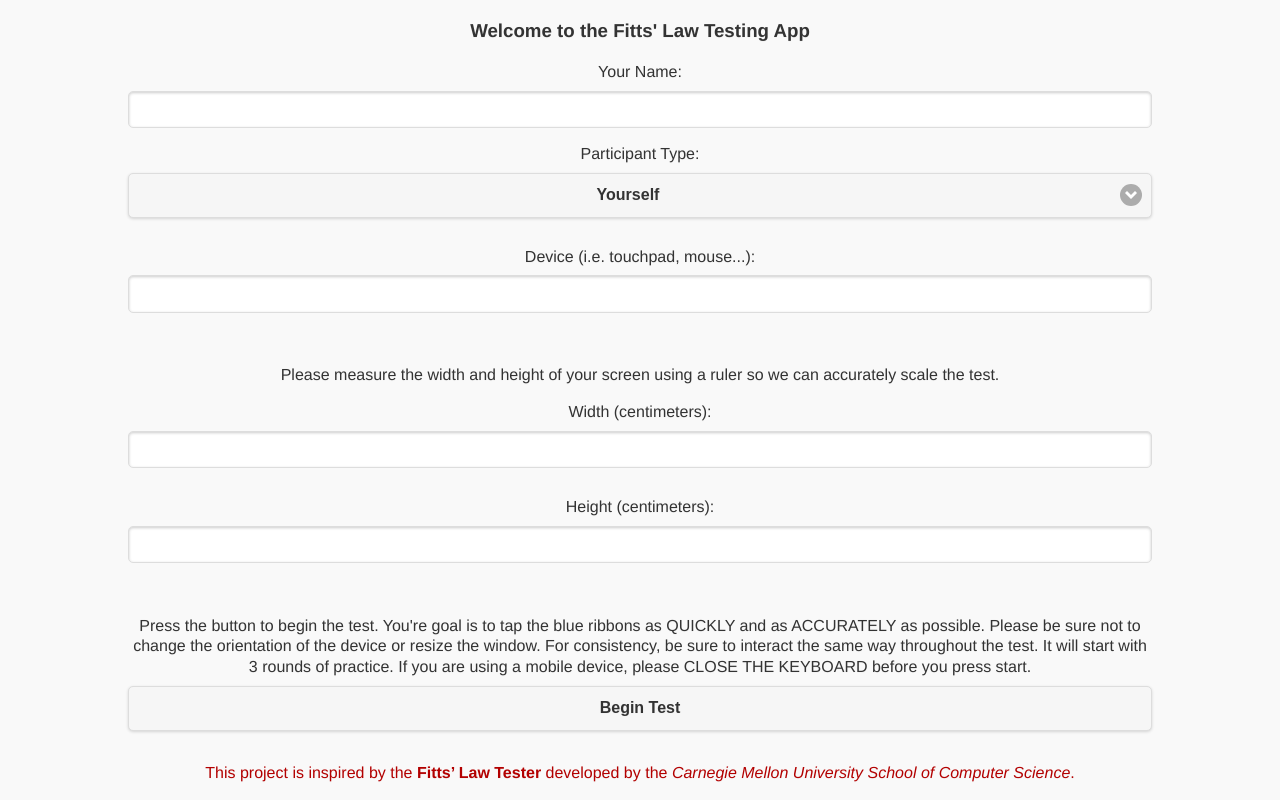
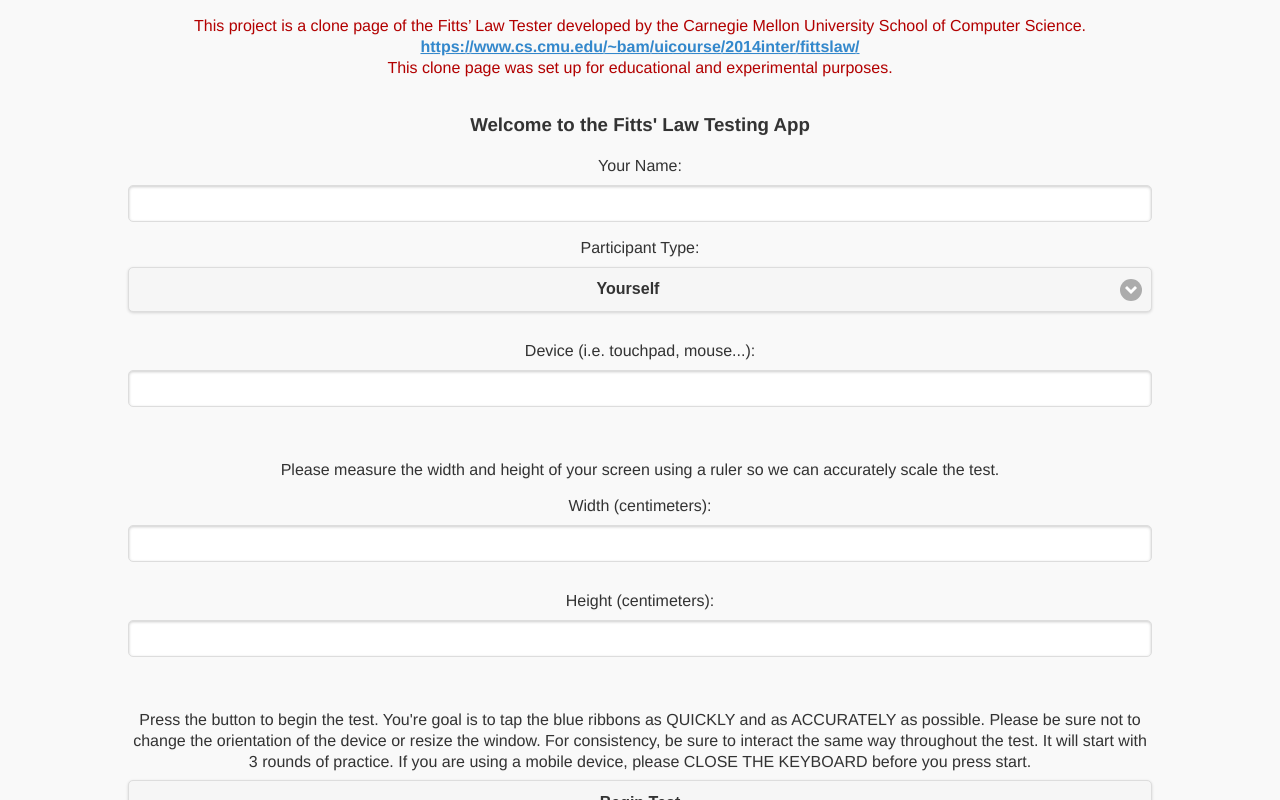
Before and after one commit to Kaist-ICLab/Fitts-law-tests, a plain HTML site: page index.html in a window 1280 px wide. Drawn offline with Linux system fonts and the light colour scheme.

Commit message:
Update index.html

```diff
--- a/index.html
+++ b/index.html
@@ -122,6 +122,16 @@
 
     </head>
     <body>
+        <div class="centered" style="color:#b30000;">
+            <p>
+              This project is a clone page of the Fitts’ Law Tester developed by the Carnegie Mellon University School of Computer Science.<br/>
+                <a href="https://www.cs.cmu.edu/~bam/uicourse/2014inter/fittslaw/"
+                 target="_blank" rel="noopener noreferrer">
+                https://www.cs.cmu.edu/~bam/uicourse/2014inter/fittslaw/
+              </a></br/>
+                This clone page was set up for educational and experimental purposes.
+            </p>
+        </div>
 
         <div id="start-overlay" class="centered">
             <h3>Welcome to the Fitts' Law Testing App</h3>
@@ -175,25 +185,6 @@
             <div id="interstitial-overlay" class="fullscreen">
                 <div id="interstitial-box">Starting next test in a few seconds...</div>
             </div>
-        </div>
-
-        <div class="centered" style="color:#b30000;">
-            <p>
-              This project is inspired by the <strong>Fitts’ Law Tester</strong> developed by the
-              <em>Carnegie Mellon University School of Computer Science</em>.
-            </p>
-
-            <p>
-              The original web app was created as part of their research and educational resources:
-              <a href="https://www.cs.cmu.edu/~bam/uicourse/2014inter/fittslaw/"
-                 target="_blank" rel="noopener noreferrer">
-                https://www.cs.cmu.edu/~bam/uicourse/2014inter/fittslaw/
-              </a>
-            </p>
-
-            <p>
-              This clone is for educational and experimental purposes only.
-            </p>
         </div>
 
         <script type="text/javascript">
```
